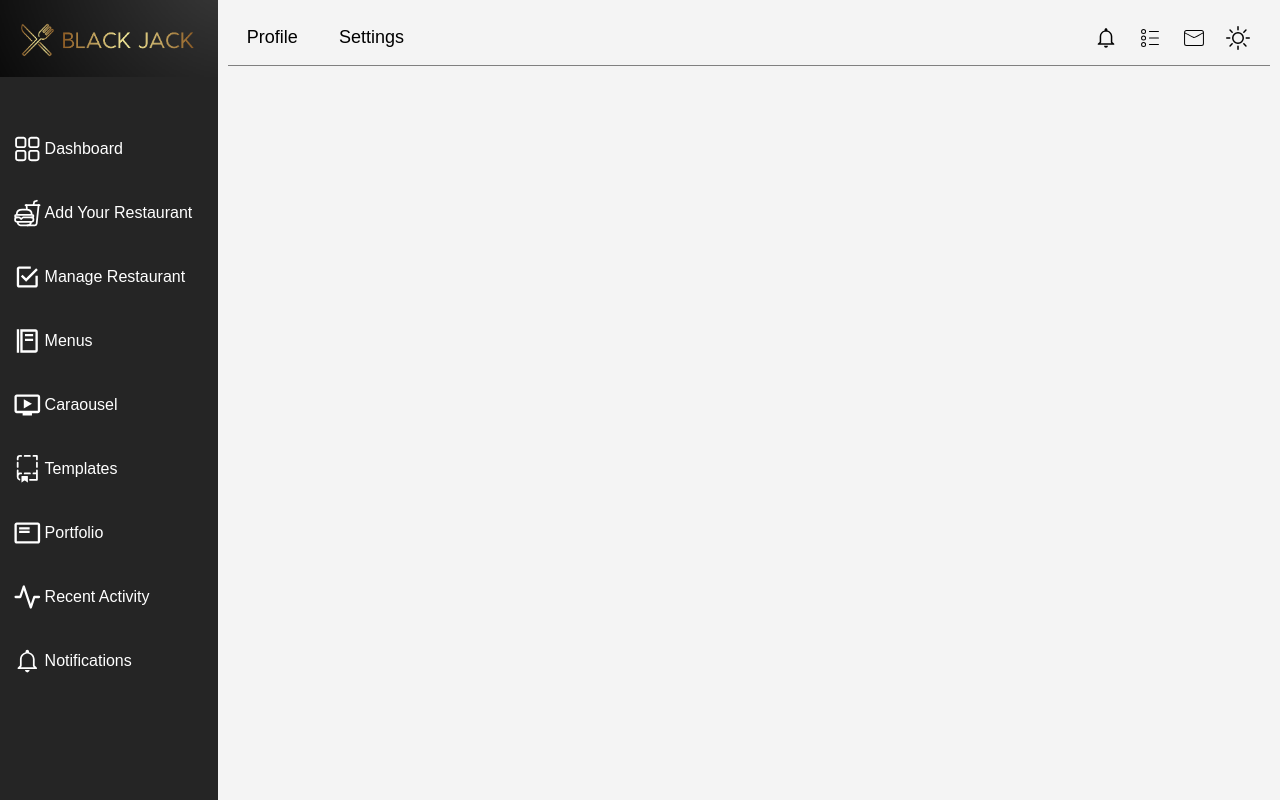
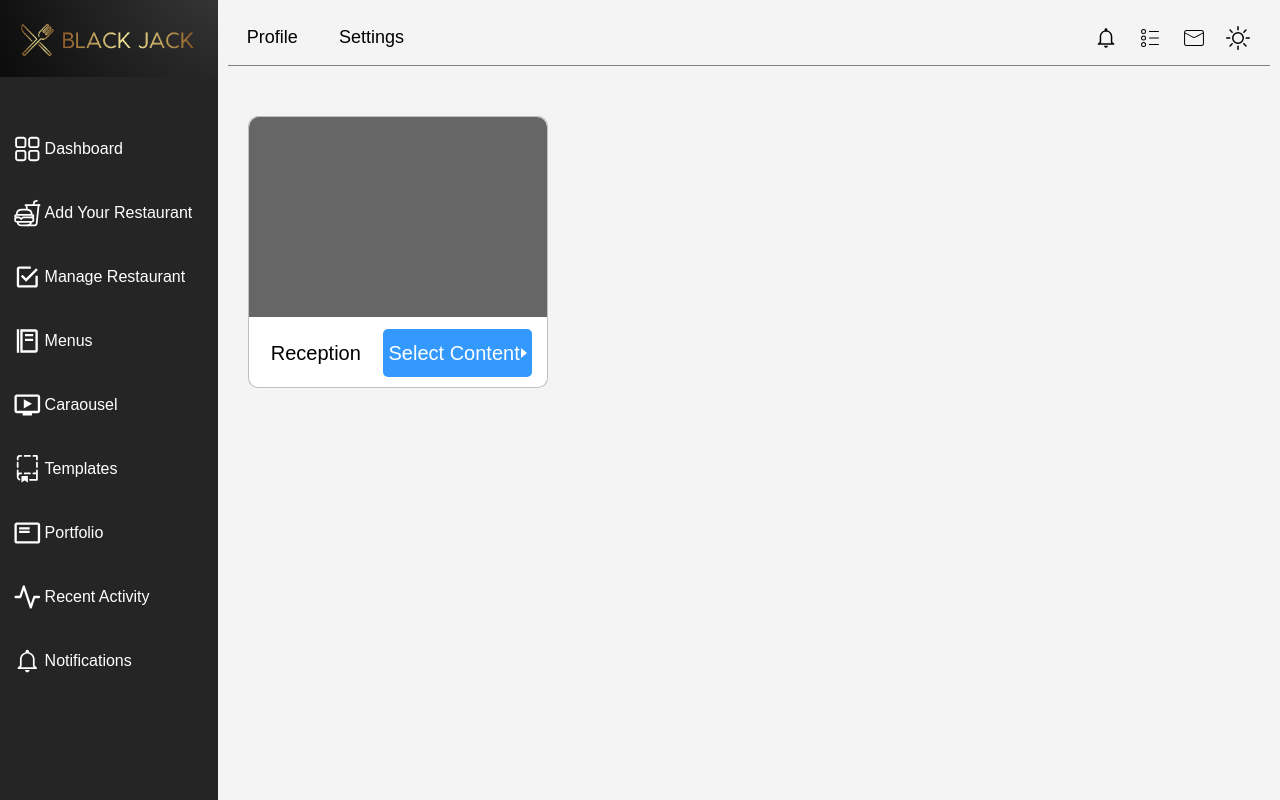
Before and after one commit to Karan-negi01/Black-Jack1, a React (Create React App) app: page /Managescreen in a window 1280 px wide. Built offline with nearby package versions, Linux system fonts and the light colour scheme.

Commit message:
managescreen

```diff
--- a/src/components/black-jack/Homepage.jsx
+++ b/src/components/black-jack/Homepage.jsx
@@ -29,6 +29,7 @@ import Menus from '../menus/Menus';
 import Caraousel from '../caraousel/Caraousel';
 import Restaurant from '../restaurant/Restaurant';
 import Screen from '../screens/Screen';
+import Managescreen from '../managescreen/Managescreen';
 
 
 
@@ -139,7 +140,7 @@ const Homepage = () => {
           <Routes>
             <Route path="/Dashboard" element={<Dashboard />} />
             <Route path="/Addrestaurant" element={<Addrestaurant />} />
-
+            <Route path="/Managescreen" element={<Managescreen/>} />
             <Route path="/Restaurant" element={<Restaurant/>} />
             <Route path="/Managerestaurant" element={<Managerestaurant />} />
             <Route path="/Screen" element={<Screen/>} />
--- /dev/null
+++ b/src/components/managescreen/Managescreen.css
@@ -0,0 +1,137 @@
+*{
+    margin: 0;
+    padding: 0;
+    box-sizing: border-box;
+}
+.manage-screen-container{
+    width: 100%;
+    height: 90vh;
+    /* border: 2px solid red; */
+    display: flex;
+    flex-wrap: wrap;
+    padding: 20px;
+    justify-content: space-between;
+    overflow-y: scroll;
+
+
+
+}
+.manage-screen-box{
+    display: flex;
+    flex-direction: column;
+    border: 1px solid rgba(128, 128, 128, 0.499);
+    width: 30%;
+    height: 34vh;
+    border-radius: 10px;
+    background: #fff;
+    margin-top: 30px;
+    justify-content: space-between;
+}
+
+.manage-screen-background{
+    width: 100%;
+    height: 25vh;
+
+    color: #fff;
+    background: rgba(65, 65, 65, 0.804);
+    padding: 15px;
+    border-top-left-radius: 10px;
+    border-top-right-radius: 10px;
+}
+.manage-screen-name{
+    display: flex;
+    /* border: 2px solid red; */
+
+    text-align: center;
+    margin-bottom: 10px;
+
+
+
+}
+.manage-screen-text{
+    /* border: 2px solid green; */
+    width: 45%;
+    align-content: center;
+    font-size: 20px;
+
+}
+.manage-screen-dropdown{
+    width: 50%;
+    position: relative;
+
+
+}
+.select{
+    background: #3399FF;
+    color: #fff;
+    display: flex;
+    justify-content: space-around;
+    align-items: center;
+    border: 1px #3f3f3f solid;
+    padding: 5px;
+    height: 6vh;
+    cursor: pointer;
+    transition: background 0.3s;
+    border-radius: 5px;
+    border: none;
+    font-size: 20px;
+}
+.select:hover{
+    background: #3399ffc6;
+}
+
+.caret{
+    width: 0;
+    height: 0;
+    border-bottom: 5px solid transparent;
+    border-top: 5px solid transparent;
+    border-left: 6px solid #fff;
+    transition: 0.3s;
+}
+
+
+.manage-screen-dropdown-menu{
+    list-style: none;
+    width: 100%;
+    height: auto;
+
+    box-shadow: 0 8px 16px rgba(0,0,0,0.2);
+    background: #fff;
+    color: #878787;
+    position: absolute;
+    top: 42px;
+    left: 0;
+}
+
+
+
+
+.manage-screen-dropdown-menu li{
+
+    margin: 5px 0;
+    cursor: pointer;
+    text-align: left;
+    align-content: center;
+    padding-left: 17px;
+    height: 5vh;
+    font-size: 20px;
+}
+
+.manage-screen-dropdown-menu li:hover{
+    background: #3399ffb4;
+    color: #fff;
+}
+
+
+
+.manage-screen-dropdown-menu {
+
+    opacity: 0;
+    transform: translateY(-10px);
+    transition: opacity 0.3s ease, transform 0.3s ease;
+}
+
+.manage-screen-dropdown-menu.show {
+    opacity: 1;
+    transform: translateY(0);
+}
--- /dev/null
+++ b/src/components/managescreen/Managescreen.jsx
@@ -0,0 +1,54 @@
+import React from 'react'
+import './Managescreen.css'
+
+import { useState } from 'react';
+
+
+const Managescreen = () => {
+
+
+
+    const [isOpen, setIsOpen] = useState(false);
+    const [selectedOption, setSelectedOption] = useState('Select Content');
+
+    const toggleDropdown = () => {
+        setIsOpen(!isOpen);
+    };
+
+    const handleOptionClick = (option) => {
+        setSelectedOption(option);
+        setIsOpen(false); // Close dropdown after selection
+    };
+
+    return (
+
+        <div className="manage-screen-container">
+            <div className="manage-screen-box">
+                <div className="manage-screen-background"></div>
+                <div className="manage-screen-name">
+                    <p className='manage-screen-text'>Reception</p>
+                    <div className="manage-screen-dropdown">
+                        <div className="select" onClick={toggleDropdown}>
+                            <span className='Selected'>{selectedOption}</span>
+                            <div className={`caret ${isOpen ? 'caret-rotate' : ''}`}></div>
+
+                        </div>
+                        {isOpen && (
+                            <ul className={`manage-screen-dropdown-menu ${isOpen ? 'show' : ''}`}>
+                                <li onClick={() => handleOptionClick('Static Image')}>Static Image</li>
+                                <li onClick={() => handleOptionClick('Video')}>Video</li>
+                                <li onClick={() => handleOptionClick('Carousel')}>Carousel</li>
+                                <li onClick={() => handleOptionClick('Template')}>Template</li>
+                            </ul>
+                        )}
+                    </div>
+
+                </div>
+
+
+            </div>
+        </div>
+    )
+}
+
+export default Managescreen
--- a/src/components/screens/Screen.css
+++ b/src/components/screens/Screen.css
@@ -3,7 +3,7 @@
     padding: 0;
     box-sizing: border-box;
 }
-.street-container{
+.screen-container{
     width: 100%;
     height: 90vh;
     border: 2px solid red;
--- a/src/components/screens/Screen.jsx
+++ b/src/components/screens/Screen.jsx
@@ -1,17 +1,24 @@
 import React from 'react'
 import './Screen.css'
+import {  useNavigate } from 'react-router-dom'
 
 const Screen = () => {
+
+    const navigate = useNavigate();
+    const handlescreenmanage=()=>{
+        navigate('/Managescreen')
+    }
+
   return (
     <div>
-      <div className="street-container">
+      <div className="screen-container">
         <div className="screen-box">
             <div className="screen-text">
                 Screen Name
             </div>
             <div className="screen-buttons">
                 <button className='restrict'>RESTRICT</button>
-                <button className='Manage'>MANAGE</button>
+                <button className='Manage' onClick={handlescreenmanage}>MANAGE</button>
             </div>
         </div>
         <div className="screen-box">
@@ -20,7 +27,7 @@ const Screen = () => {
             </div>
             <div className="screen-buttons">
                 <button className='restrict'>RESTRICT</button>
-                <button className='Manage'>MANAGE</button>
+                <button className='Manage' onClick={handlescreenmanage}>MANAGE</button>
             </div>
         </div>
         <div className="screen-box">
@@ -29,7 +36,7 @@ const Screen = () => {
             </div>
             <div className="screen-buttons">
                 <button className='restrict'>RESTRICT</button>
-                <button className='Manage'>MANAGE</button>
+                <button className='Manage' onClick={handlescreenmanage}>MANAGE</button>
             </div>
         </div>
         <div className="screen-box">
@@ -38,7 +45,7 @@ const Screen = () => {
             </div>
             <div className="screen-buttons">
                 <button className='restrict'>RESTRICT</button>
-                <button className='Manage'>MANAGE</button>
+                <button className='Manage' onClick={handlescreenmanage}>MANAGE</button>
             </div>
         </div>
         <div className="screen-box">
@@ -47,7 +54,7 @@ const Screen = () => {
             </div>
             <div className="screen-buttons">
                 <button className='restrict'>RESTRICT</button>
-                <button className='Manage'>MANAGE</button>
+                <button className='Manage' onClick={handlescreenmanage}>MANAGE</button>
             </div>
         </div>
         <div className="screen-box">
@@ -56,7 +63,7 @@ const Screen = () => {
             </div>
             <div className="screen-buttons">
                 <button className='restrict'>RESTRICT</button>
-                <button className='Manage'>MANAGE</button>
+                <button className='Manage' onClick={handlescreenmanage}>MANAGE</button>
             </div>
         </div>
         <div className="screen-box">
@@ -65,7 +72,7 @@ const Screen = () => {
             </div>
             <div className="screen-buttons">
                 <button className='restrict'>RESTRICT</button>
-                <button className='Manage'>MANAGE</button>
+                <button className='Manage' onClick={handlescreenmanage}>MANAGE</button>
             </div>
         </div>
         <div className="screen-box">
@@ -74,7 +81,7 @@ const Screen = () => {
             </div>
             <div className="screen-buttons">
                 <button className='restrict'>RESTRICT</button>
-                <button className='Manage'>MANAGE</button>
+                <button className='Manage' onClick={handlescreenmanage}>MANAGE</button>
             </div>
         </div>
         <div className="screen-box">
@@ -83,7 +90,7 @@ const Screen = () => {
             </div>
             <div className="screen-buttons">
                 <button className='restrict'>RESTRICT</button>
-                <button className='Manage'>MANAGE</button>
+                <button className='Manage' onClick={handlescreenmanage}>MANAGE</button>
             </div>
         </div>
       </div>
```
